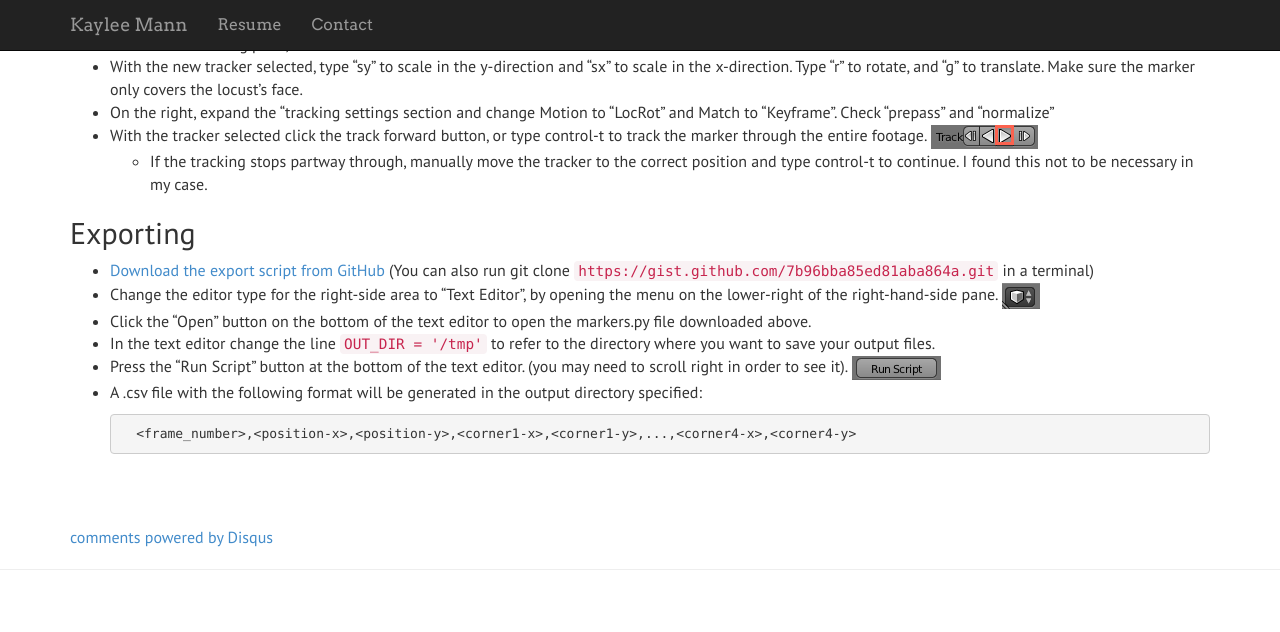
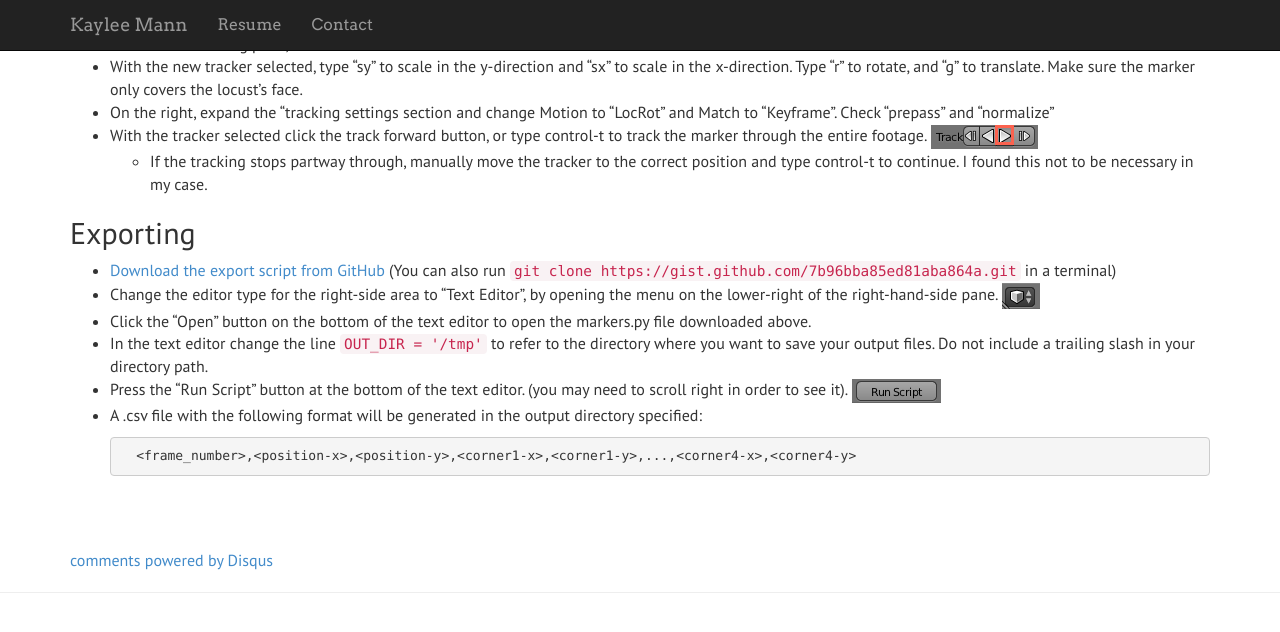
Before and after one commit to kayleema/kayleema.github.io, a Jekyll site: the page built from _posts/2014-8-11-scientific-motion-tracking.markdown, in a window 1280 px wide and 900 px high, scrolled down 627 px, cut to the strip 0-703 px from the top of the window. Shown: the top 632 px of the strip. Built offline with Jekyll 4.4.1, drawn with Linux system fonts in a browser that asks for light colours; nearby versions of some CDN libraries; comment, search, counter and statistics services are not loaded.

Commit message:
minor syntax fix

```diff
--- a/_posts/2014-8-11-scientific-motion-tracking.markdown
+++ b/_posts/2014-8-11-scientific-motion-tracking.markdown
@@ -31,10 +31,10 @@ Tracking
 Exporting
 ------------
 
-* [Download the export script from GitHub](https://gist.github.com/7b96bba85ed81aba864a)  (You can also run git clone `https://gist.github.com/7b96bba85ed81aba864a.git` in a terminal)
+* [Download the export script from GitHub](https://gist.github.com/7b96bba85ed81aba864a)  (You can also run `git clone https://gist.github.com/7b96bba85ed81aba864a.git` in a terminal)
 * Change the editor type for the right-side area to "Text Editor", by opening the menu on the lower-right of the right-hand-side pane.  ![editor type dropdown](/images/blender3.png)
 * Click the "Open" button on the bottom of the text editor to open the markers.py file downloaded above.
-* In the text editor change the line `OUT_DIR = '/tmp'` to refer to the directory where you want to save your output files.
+* In the text editor change the line `OUT_DIR = '/tmp'` to refer to the directory where you want to save your output files.  Do not include a trailing slash in your directory path.
 * Press the "Run Script" button at the bottom of the text editor. (you may need to scroll right in order to see it).  ![run script button](/images/blender4.png)
 * A .csv file with the following format will be generated in the output directory specified:
 
```
